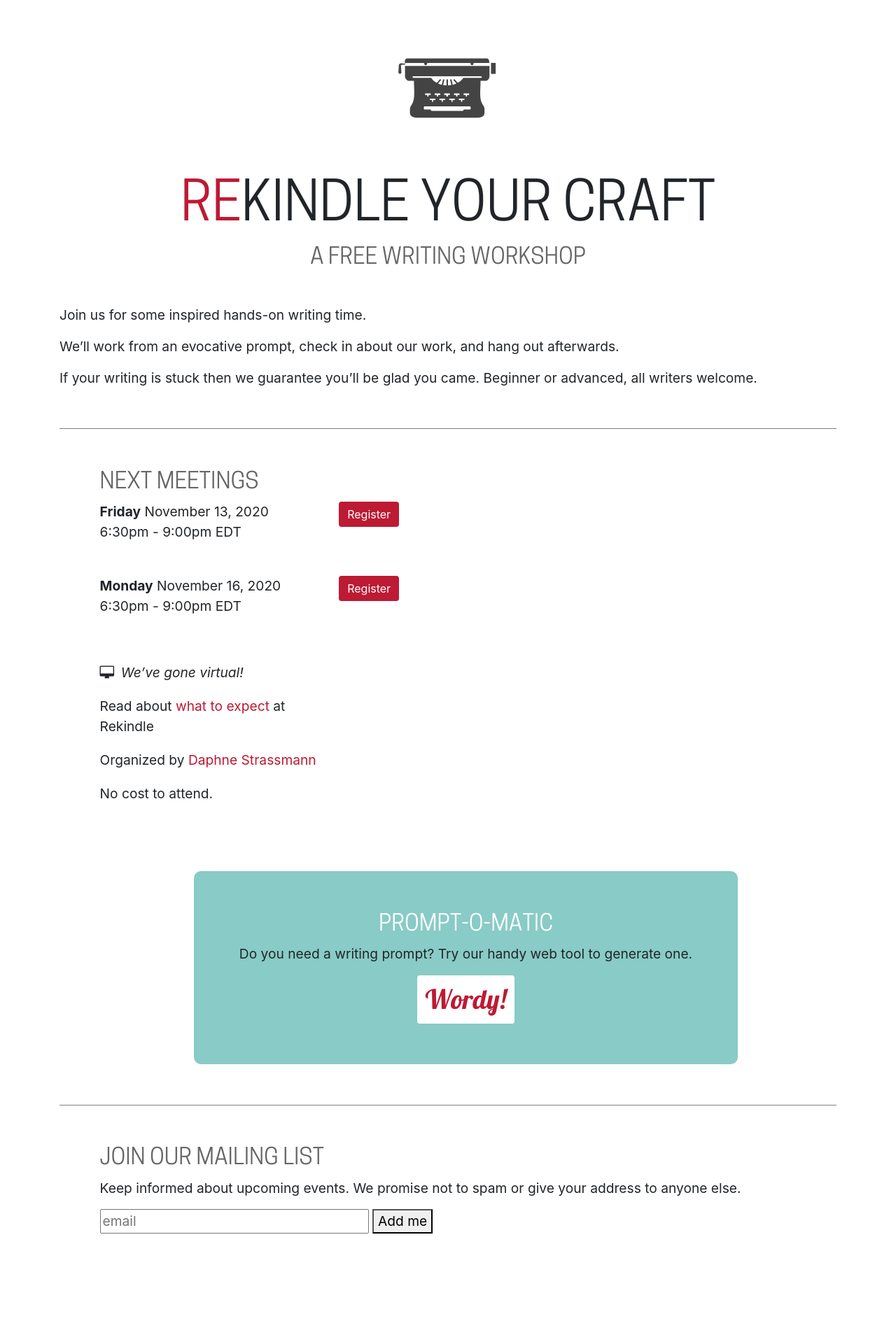
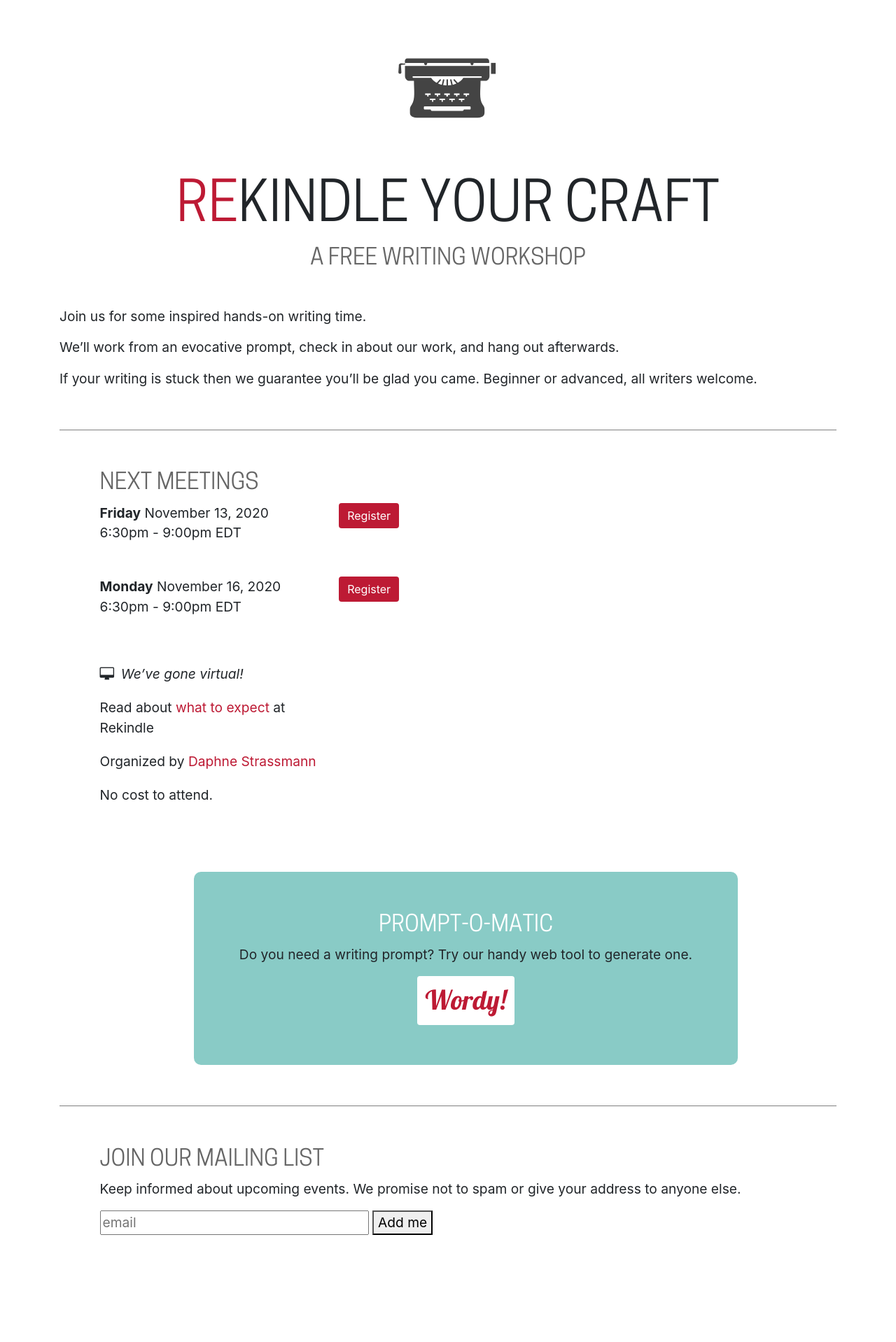
Before and after one commit to straz/rekindle, a Jekyll site: the page built from index.html, in a window 1280 px wide. Shown: the whole page at 70% size. Built offline with Jekyll 4.4.1, drawn with Linux system fonts in a browser that asks for light colours; nearby versions of some CDN libraries; some web fonts are replaced.

Commit message:
font size

```diff
--- a/_sass/_ryk.scss
+++ b/_sass/_ryk.scss
@@ -71,7 +71,7 @@ h1, h2, h3 {
 }
 
 h1 {
-  font-size: 4em !important;
+  font-size: 78px !important;
   font-weight: 400;
   .re {
      color: $color-red;
```
Also changed, not shown: 1 other file.
